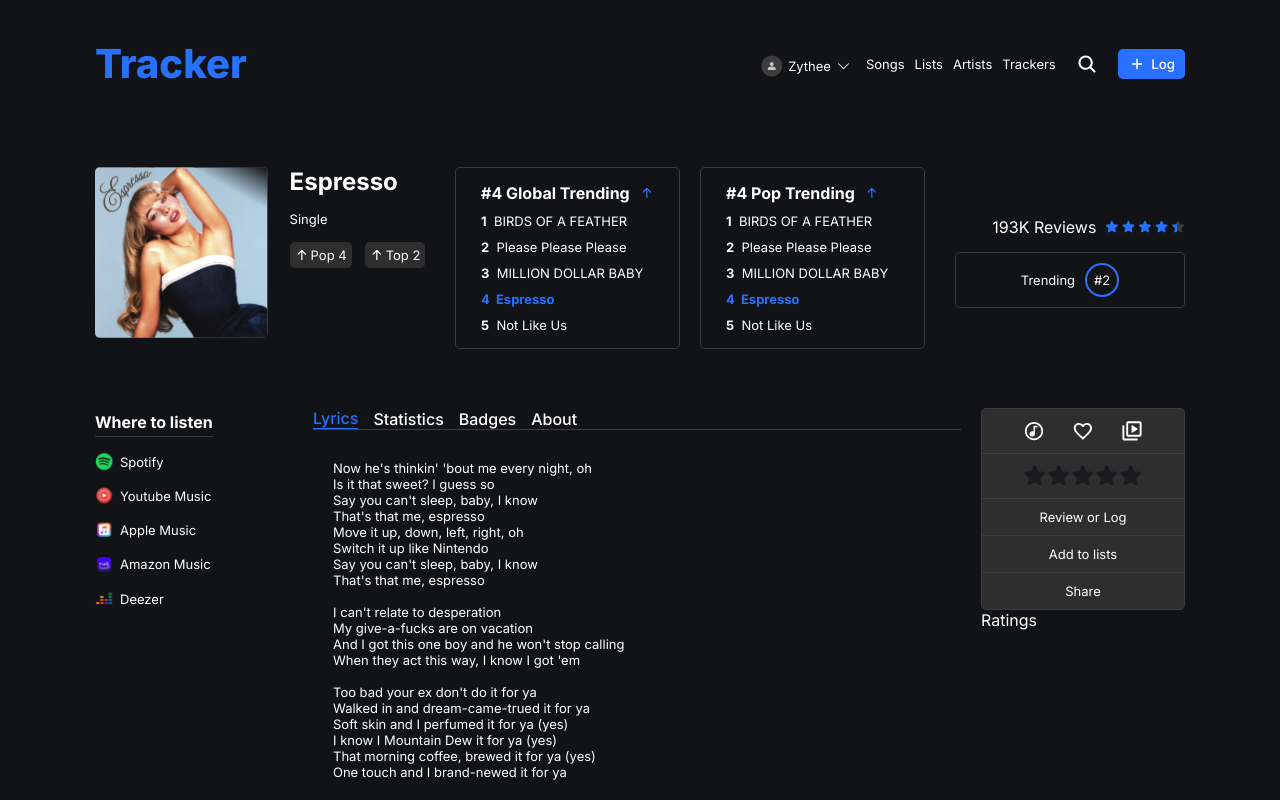
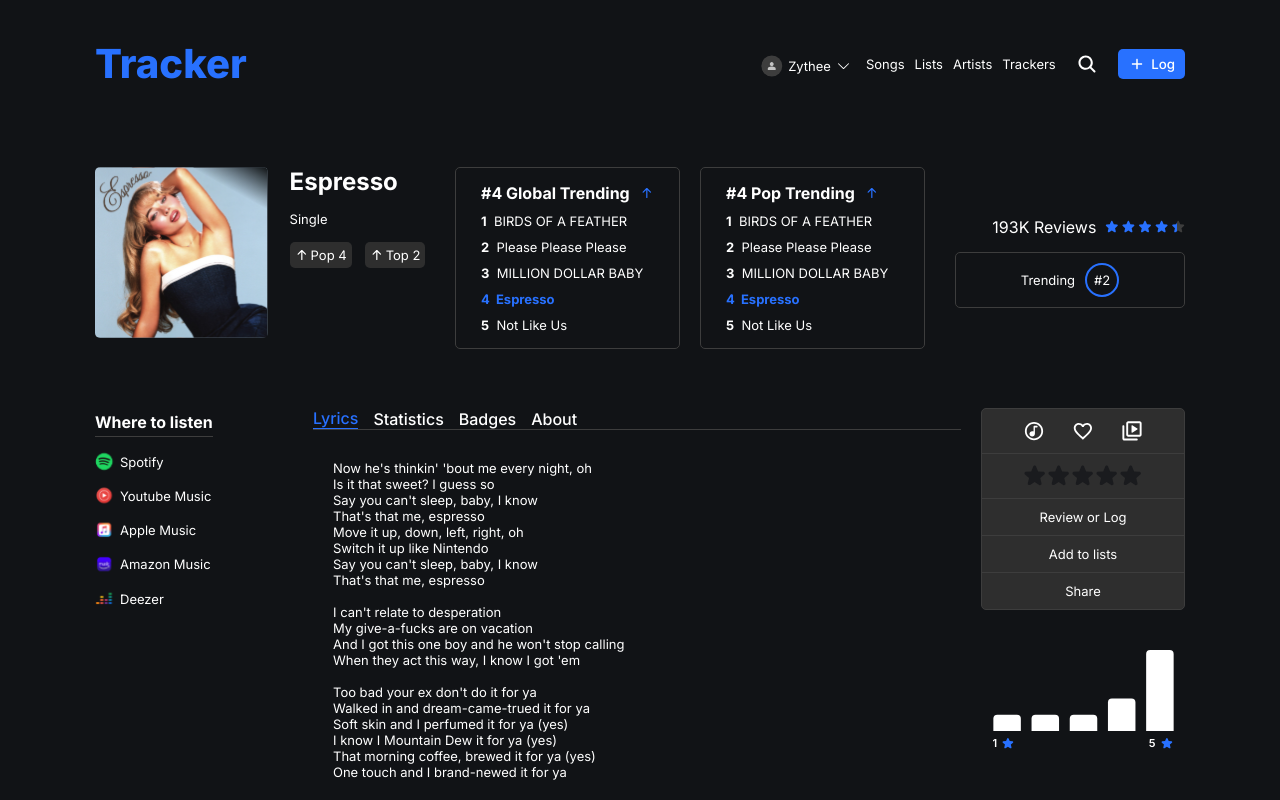
Before and after one commit to Samuel-Duque/Tracker, a React (Vite) app: page /track in a window 1280 px wide. Shown: the top 800 px of the page. Built offline with nearby package versions, Linux system fonts and the light colour scheme.

Commit message:
chart review

```diff
--- a/package.json
+++ b/package.json
@@ -15,6 +15,7 @@
     "@mui/icons-material": "^5.16.4",
     "@mui/material": "^5.16.4",
     "axios": "^1.7.2",
+    "chart.js": "^4.4.3",
     "dotenv": "^16.4.5",
     "eslint": "^9.8.0",
     "git-filter-repo": "^0.0.30",
@@ -22,6 +23,7 @@
     "npm": "^10.8.2",
     "react": "^18.3.1",
     "react-calendar": "^5.0.0",
+    "react-chartjs-2": "^5.2.0",
     "react-dom": "^18.3.1",
     "react-loader-spinner": "^6.1.6",
     "react-router-dom": "^6.24.0",
--- a/src/components/LoadingTrackCard/LoadingTrackCard.module.css
+++ b/src/components/LoadingTrackCard/LoadingTrackCard.module.css
@@ -1,7 +1,31 @@
 .cardContainer {
   width: 208px;
-  height: 242px;
+  height: 212px;
   background-color: var(--secondary-color);
   border-radius: var(--border-radius);
   border: 1px solid var(--border-color);
+  position: relative;
+  overflow: hidden;
 }
+
+.cardContainer:after {
+  content: "";
+  display: block;
+  position: absolute;
+  top: 0;
+  width: 100%;
+  height: 100%;
+  transform: translateX(-100px);
+  background: linear-gradient(
+    90deg,
+    transparent,
+    rgba(104, 103, 103, 0.2),
+    transparent
+  );
+  animation: loading 1.8s infinite;
+}
+@keyframes loading {
+  100% {
+    transform: translateX(100%);
+  }
+}
--- /dev/null
+++ b/src/components/ReviewBarChart/ReviewBarChart.jsx
@@ -0,0 +1,119 @@
+import React from "react";
+import { Bar } from "react-chartjs-2";
+import style from "./ReviewBarChart.module.css";
+import {
+  Chart as ChartJS,
+  CategoryScale,
+  LinearScale,
+  BarElement,
+  Title,
+  Tooltip,
+  Legend,
+} from "chart.js";
+
+ChartJS.register(
+  CategoryScale,
+  LinearScale,
+  BarElement,
+  Title,
+  Tooltip,
+  Legend
+);
+
+const ReviewBarChart = ({ reviews }) => {
+  let star = (
+    <svg
+      width="14"
+      height="13"
+      viewBox="0 0 14 13"
+      fill="none"
+      xmlns="http://www.w3.org/2000/svg"
+    >
+      <g clip-path="url(#clip0_389_4348)">
+        <path
+          d="M11.9828 5.71983L9.83106 7.57657L10.4866 10.3533C10.5228 10.504 10.5135 10.6621 10.4599 10.8076C10.4062 10.953 10.3107 11.0793 10.1854 11.1705C10.06 11.2617 9.91042 11.3136 9.75553 11.3199C9.60064 11.3261 9.44738 11.2862 9.31511 11.2054L6.90035 9.71925L4.48415 11.2054C4.3519 11.2858 4.19883 11.3252 4.0442 11.3188C3.88958 11.3123 3.74032 11.2603 3.61522 11.1692C3.49012 11.0781 3.39477 10.952 3.34118 10.8068C3.28759 10.6616 3.27816 10.5038 3.31407 10.3533L3.97203 7.57657L1.82026 5.71983C1.70325 5.6187 1.61863 5.48534 1.57696 5.33641C1.53529 5.18747 1.53842 5.02956 1.58596 4.88239C1.63351 4.73523 1.72335 4.60533 1.84428 4.50892C1.96521 4.41251 2.11186 4.35386 2.26592 4.3403L5.08712 4.1127L6.17544 1.47893C6.23435 1.33539 6.33461 1.21261 6.46348 1.1262C6.59234 1.03979 6.744 0.993652 6.89915 0.993652C7.05431 0.993652 7.20596 1.03979 7.33483 1.1262C7.4637 1.21261 7.56396 1.33539 7.62287 1.47893L8.7107 4.1127L11.5319 4.3403C11.6863 4.35336 11.8334 4.41168 11.9547 4.50795C12.0761 4.60423 12.1663 4.73418 12.2142 4.88153C12.262 5.02887 12.2653 5.18706 12.2237 5.33626C12.182 5.48547 12.0972 5.61906 11.98 5.72031L11.9828 5.71983Z"
+          fill="#2871FF"
+        />
+      </g>
+      <defs>
+        <clipPath id="clip0_389_4348">
+          <rect
+            width="12.2412"
+            height="12.2412"
+            fill="white"
+            transform="translate(0.779785 0.228027)"
+          />
+        </clipPath>
+      </defs>
+    </svg>
+  );
+  const reviewCounts = [1, 2, 3, 4, 5].map(
+    (stars) => reviews.filter((review) => review.rating === stars).length
+  );
+
+  const data = {
+    labels: ["1 Star", "2 Stars", "3 Stars", "4 Stars", "5 Stars"],
+    datasets: [
+      {
+        data: reviewCounts,
+        backgroundColor: "#ffffff",
+        hoverBackgroundColor: "#2871ff",
+        hoverBorderColor: "#2871ff",
+        borderRadius: 4,
+      },
+    ],
+  };
+
+  const options = {
+    scales: {
+      x: {
+        display: false,
+        grid: {
+          display: false,
+        },
+      },
+      y: {
+        display: false,
+        grid: {
+          display: false,
+        },
+        beginAtZero: true,
+      },
+    },
+    plugins: {
+      legend: {
+        display: false,
+      },
+      tooltip: {
+        borderWidth: 1,
+        callbacks: {
+          title: function () {
+            return "";
+          },
+          label: function (context) {
+            let label = "";
+            if (context.parsed.y !== null) {
+              const starRating = context.dataIndex + 1;
+              return `${context.parsed.y} reviews ${"★".repeat(starRating)}`;
+            }
+            return "";
+          },
+        },
+        displayColors: false,
+      },
+    },
+    maintainAspectRatio: false,
+  };
+
+  return (
+    <div className={style.chart} style={{ width: "191px", height: "81px" }}>
+      <Bar data={data} options={options} />
+      <div className={style.legend}>
+        <div className={style.minorLegend}>1 {star}</div>
+        <div className={style.minorLegend}>5 {star}</div>
+      </div>
+    </div>
+  );
+};
+
+export default ReviewBarChart;
--- /dev/null
+++ b/src/components/ReviewBarChart/ReviewBarChart.module.css
@@ -0,0 +1,18 @@
+.chart {
+  margin-top: 40px;
+}
+.legend {
+  display: flex;
+  flex-direction: row;
+  justify-content: space-between;
+}
+.minorLegend {
+  display: flex;
+  /* padding-top: 10px; */
+  padding: 5px 5px;
+  gap: 4px;
+  font-size: 11px;
+  font-weight: 600;
+  align-items: center;
+  justify-content: center;
+}
--- a/src/pages/TrackProfile/TrackProfile.jsx
+++ b/src/pages/TrackProfile/TrackProfile.jsx
@@ -8,6 +8,7 @@ import HeroTrackInfo from "../../components/TrackProfileHeroSection/HeroTrackInf
 import TabbedContent from "../../components/TrackProfileTabbedContent/TrackProfileTabbedContent";
 import { trackLyrics } from "../../assets/data/Lyrics";
 import LogCardComponent from "../../components/LogCardComponent/LogCardComponent";
+import ReviewBarChart from "../../components/ReviewBarChart/ReviewBarChart";
 const TrackProfile = () => {
   const Track = {
     img: trackImg,
@@ -19,6 +20,18 @@ const TrackProfile = () => {
     artists: [{ name: "Sabrina Carpenter" }],
     type: "Single",
     lyrics: trackLyrics,
+    reviewCounter: [
+      { rating: 5, comment: "Excellent!" },
+      { rating: 5, comment: "Fantastic!" },
+      { rating: 5, comment: "Bravo!" },
+      { rating: 4, comment: "Very good" },
+      { rating: 5, comment: "Loved it" },
+      { rating: 5, comment: "Isn't that sweet?💋" },
+      { rating: 3, comment: "It's okay" },
+      { rating: 4, comment: "Good" },
+      { rating: 2, comment: "Not great" },
+      { rating: 1, comment: "Terrible" },
+    ],
     tags: [{ Pop: 4 }, { Top: 2 }],
     avaiblePlataforms: [
       {
@@ -98,7 +111,9 @@ const TrackProfile = () => {
                 <div className={style.TrackDetailsLog}>
                   <LogCardComponent track={Track} />
                 </div>
-                <div className={style.TrackDetailsRatings}>Ratings</div>
+                <div className={style.TrackDetailsReviewCounter}>
+                  <ReviewBarChart reviews={Track.reviewCounter} />
+                </div>
               </div>
             </div>
           </div>
--- a/src/pages/TrackProfile/TrackProfile.module.css
+++ b/src/pages/TrackProfile/TrackProfile.module.css
@@ -157,6 +157,11 @@
   gap: 20px;
   justify-content: space-between;
 }
+.TrackDetailsReviewCounter {
+  display: flex;
+  align-items: center;
+  justify-content: center;
+}
 
 @media screen and (max-width: 1024px) {
   .TrendingSheetSection {
```
Also changed, not shown: 1 other file (tests, documents, lock files or other folders).
